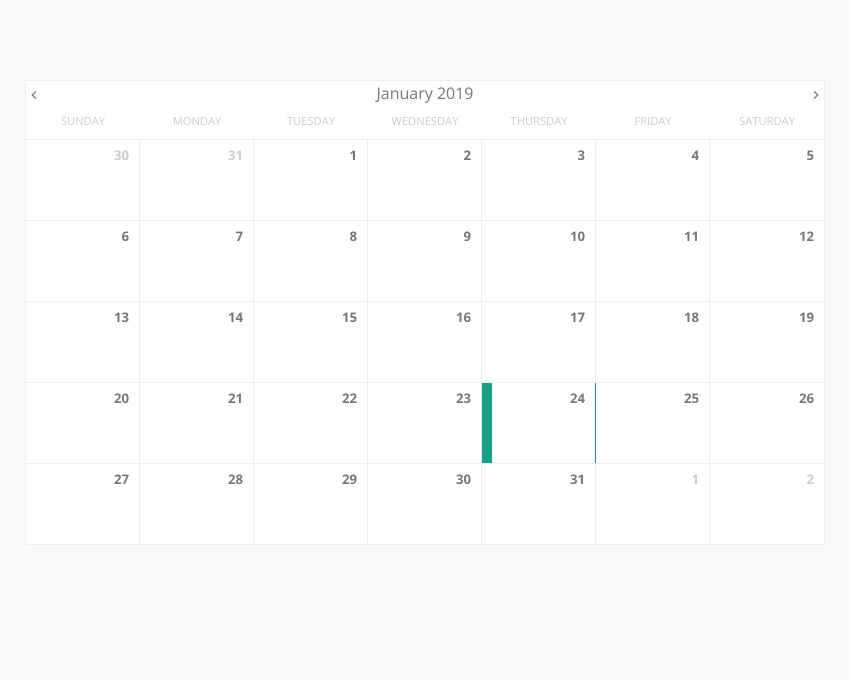
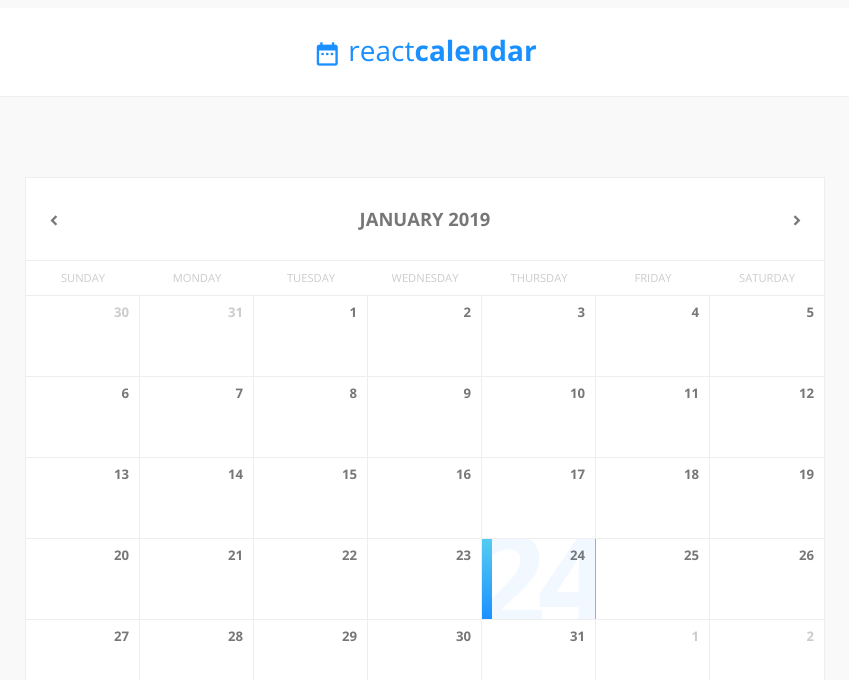
Before and after one commit to Mac087/react-calendar, a React (Create React App) app: page / in a window 1280 px wide. Shown: the top 680 px of the page, without its empty margins (215-1064 px from the left). Built offline with nearby package versions, Linux system fonts and the light colour scheme.

Commit message:
Completed final adjustments before introducing redux

```diff
--- a/public/index.html
+++ b/public/index.html
@@ -17,9 +17,7 @@
 
 <body>
   <noscript>You need to enable JavaScript to run this app.</noscript>
-  <div class="App">
-    <div id="root"></div>
-  </div>
+  <div id="root"></div>
 </body>
 
 </html>
--- a/public/styles.css
+++ b/public/styles.css
@@ -19,7 +19,7 @@
 /* VARIABLES */
 
 :root {
-  --main-color: #16a085;
+  --main-color: #1a8fff;
   --text-color: #777;
   --text-color-light: #ccc;
   --border-color: #eee;
@@ -42,6 +42,24 @@ body {
   background: var(--bg-color);
 }
 
+header {
+  display: block;
+  width: 100%;
+  padding: 1.75em 0;
+  border-bottom: 1px solid var(--border-color);
+  background: var(--neutral-color);
+}
+
+header #logo {
+  font-size: 175%;
+  text-align: center;
+  color: var(--main-color);
+  line-height: 1;
+}
+
+header #logo .icon {
+  padding-right: 0.25em;
+}
 
 main {
   display: block;
@@ -96,6 +114,32 @@ main {
   border: 1px solid var(--border-color);
 }
 
+.calendar .header {
+  text-transform: uppercase;
+  font-weight: 700;
+  font-size: 115%;
+  padding: 1.5em 0;
+  border-bottom: 1px solid var(--border-color);
+}
+
+.calendar .header .icon {
+  cursor: pointer;
+  transition: 0.15s ease-out;
+}
+
+.calendar .header .icon:hover {
+  transform: scale(1.75);
+  transition: 0.25s ease-out;
+  color: var(--main-color);
+}
+
+.calendar .header .icon:first-of-type {
+  margin-left: 1em;
+}
+
+.calendar .header .icon:last-of-type {
+  margin-right: 1em;
+}
 
 .calendar .days {
   text-transform: uppercase;
@@ -123,7 +167,7 @@ main {
 
 .calendar .body .selected {
   border-left: 10px solid transparent;
-  border-image: linear-gradient(45deg, #16a085 0%, #16a085 40%);
+  border-image: linear-gradient(45deg, #1a8fff 0%, #53cbf1 40%);
   border-image-slice: 1;
 }
 
--- a/src/components/App.jsx
+++ b/src/components/App.jsx
@@ -5,7 +5,21 @@ import Calendar from "./Calendar";
 
 class App extends React.Component {
   render() {
-    return <main><Calendar /></main>;
+    return (
+      <div class="App">
+        <header>
+          <div id="logo">
+            <span className="icon">date_range</span>
+            <span>
+              react<b>calendar</b>
+            </span>
+          </div>
+        </header>
+        <main>
+          <Calendar />
+        </main>
+      </div>
+    );
   }
 }
 
--- a/src/components/Calendar.jsx
+++ b/src/components/Calendar.jsx
@@ -10,6 +10,7 @@ class Calendar extends React.Component {
 
   renderHeader() {
     const dateFormat = "MMMM YYYY";
+
     return (
       <div className="header row flex-middle">
         <div className="col col-start">
@@ -18,9 +19,7 @@ class Calendar extends React.Component {
           </div>
         </div>
         <div className="col col-center">
-          <span>
-            {dateFns.format(this.state.currentMonth, dateFormat)}
-          </span>
+          <span>{dateFns.format(this.state.currentMonth, dateFormat)}</span>
         </div>
         <div className="col col-end" onClick={this.nextMonth}>
           <div className="icon">chevron_right</div>
@@ -75,6 +74,7 @@ class Calendar extends React.Component {
             onClick={() => this.onDateClick(dateFns.parse(cloneDay))}
           >
             <span className="number">{formattedDate}</span>
+            <span className="bg">{formattedDate}</span>
           </div>
         );
         day = dateFns.addDays(day, 1);
```
